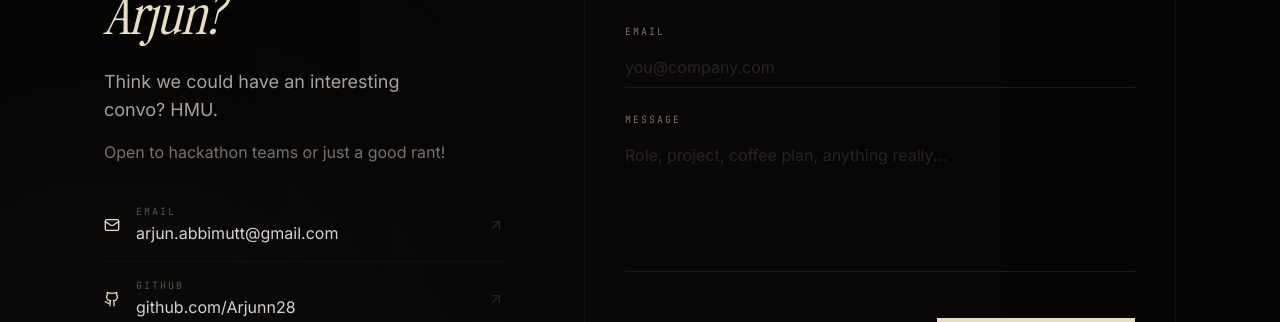
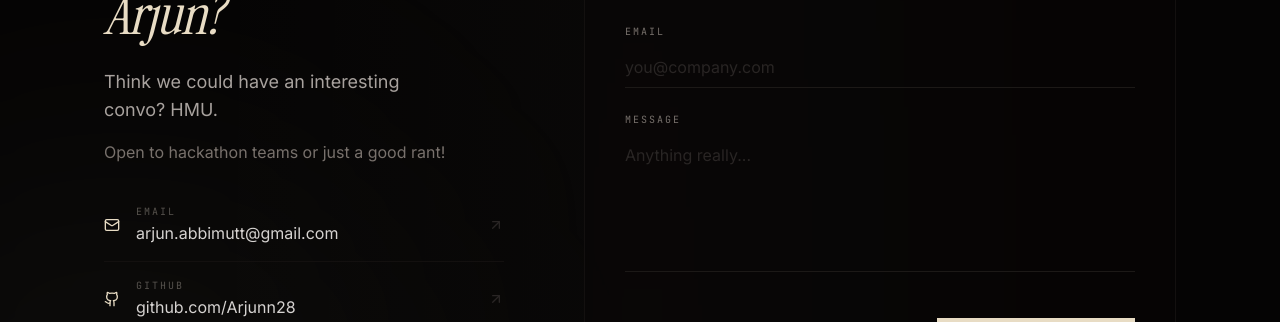
Before and after one commit to Arjunn28/arjun-portfolio, a Next.js app: page / in a window 1280 px wide. Shown: the part 6820-7142 px from the top of the page. Built offline with nearby package versions, Linux system fonts and the light colour scheme; no server answers.

Commit message:
Update placeholder and success message text

```diff
--- a/components/Contact.tsx
+++ b/components/Contact.tsx
@@ -159,7 +159,7 @@ export function Contact() {
                   rows={5}
                   disabled={state === "loading"}
                   className="w-full bg-transparent border-b border-ink-700 focus:border-accent py-2 text-ink-100 placeholder-ink-600 outline-none transition-colors resize-none"
-                  placeholder="Role, project, coffee plan, anything really..."
+                  placeholder="Anything really..."
                 />
               </div>
 
@@ -168,7 +168,7 @@ export function Contact() {
                   {state === "success" && (
                     <span className="flex items-center gap-2 text-signal-green">
                       <Check className="w-4 h-4" />
-                      Got it. I&apos;ll hit you back within 24 hours.
+                      Got it. I&apos;ll hit you back soon!
                     </span>
                   )}
                   {state === "error" && (
```
